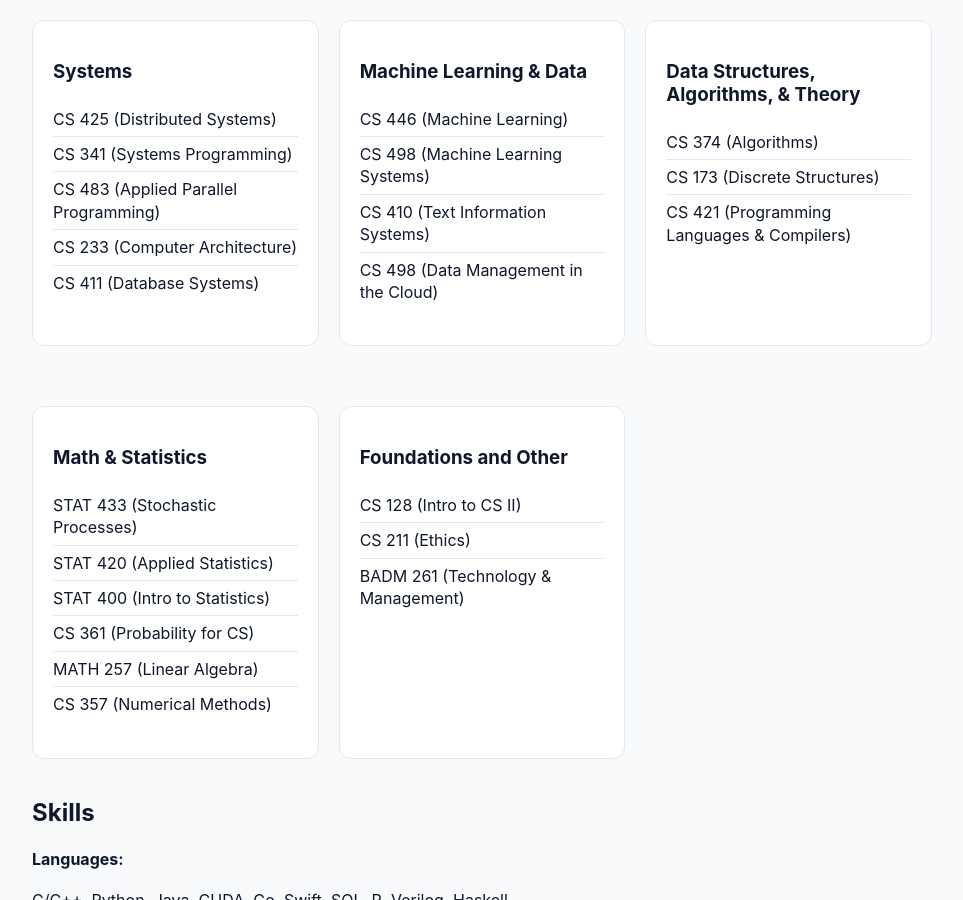
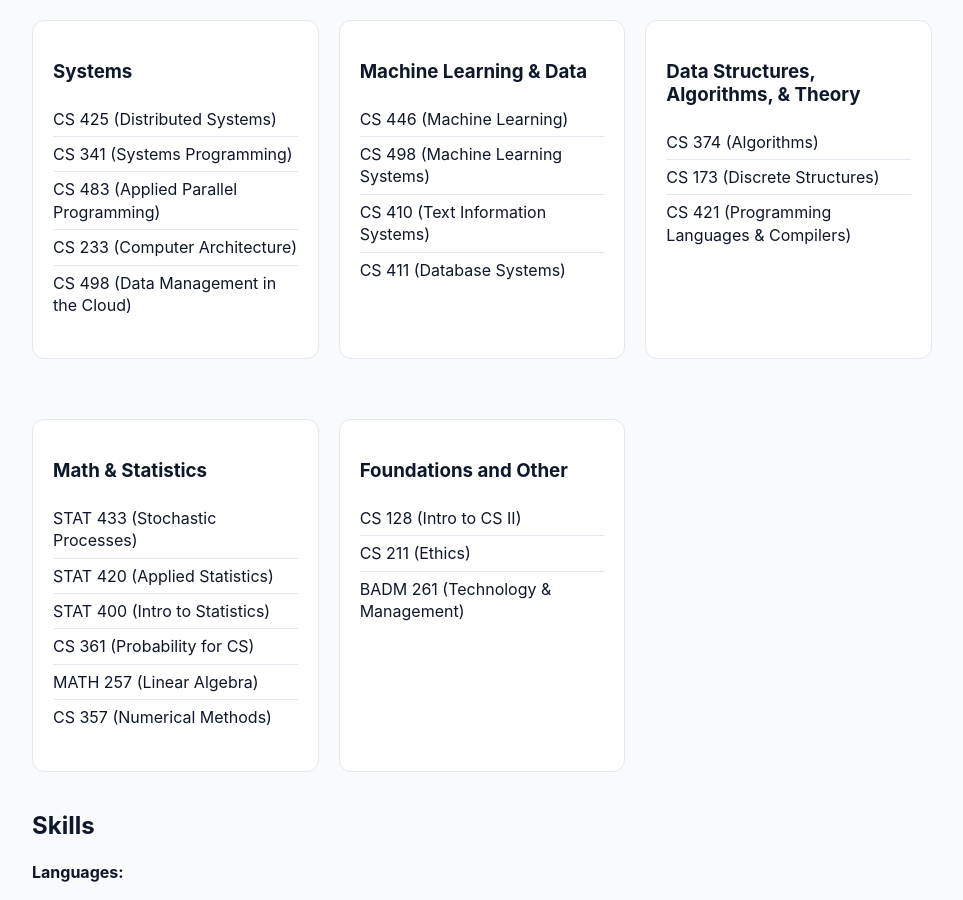
Before and after one commit to srikarpisupati/srikarpisupati.github.io, a Jekyll site: the page built from about.md, in a window 1280 px wide and 900 px high, scrolled down 390 px. Shown: the whole window, without its empty margins (158-1121 px from the left). Built offline with Jekyll 4.4.1, drawn with Linux system fonts in a browser that asks for light colours; part of the change alters nothing that is shown.

```diff
--- a/about.md
+++ b/about.md
@@ -24,7 +24,7 @@ Text2SQL, Asynchronous Serverless Design, LLM-based Automatic Data Visualization
       <li>CS 341 (Systems Programming)</li>
       <li>CS 483 (Applied Parallel Programming)</li>
       <li>CS 233 (Computer Architecture)</li>
-      <li>CS 411 (Database Systems)</li>
+      <li>CS 498 (Data Management in the Cloud)</li>
     </ul>
   </div>
 
@@ -34,7 +34,7 @@ Text2SQL, Asynchronous Serverless Design, LLM-based Automatic Data Visualization
       <li>CS 446 (Machine Learning)</li>
       <li>CS 498 (Machine Learning Systems)</li>
       <li>CS 410 (Text Information Systems)</li>
-      <li>CS 498 (Data Management in the Cloud)</li>
+      <li>CS 411 (Database Systems)</li>
     </ul>
   </div>
 
```
